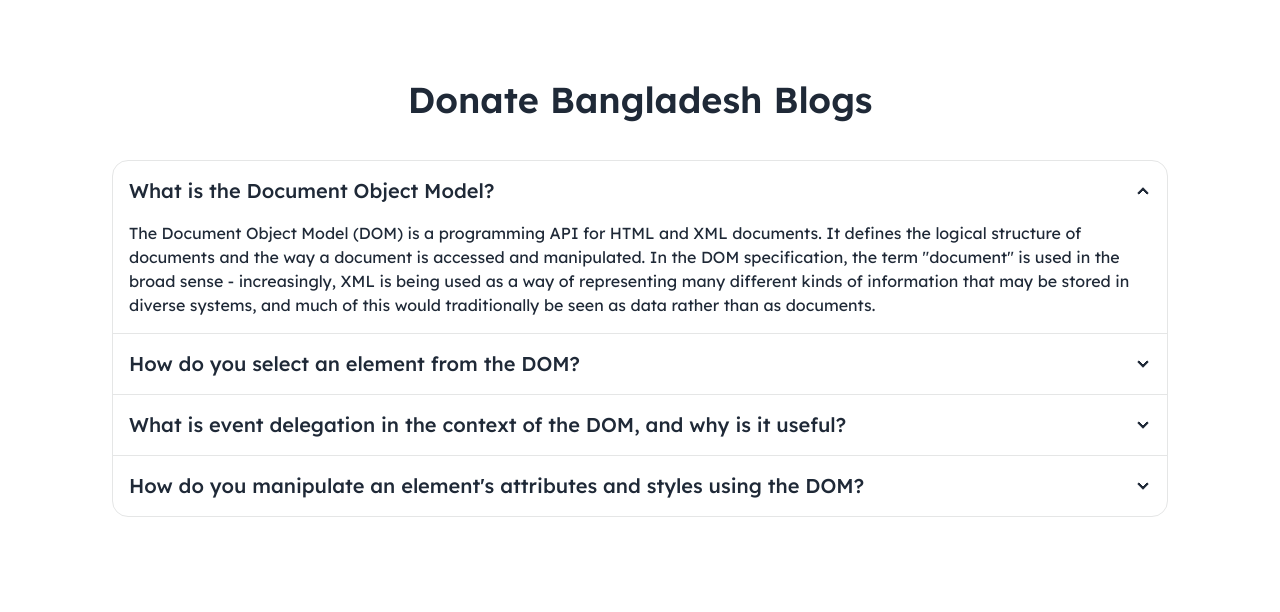
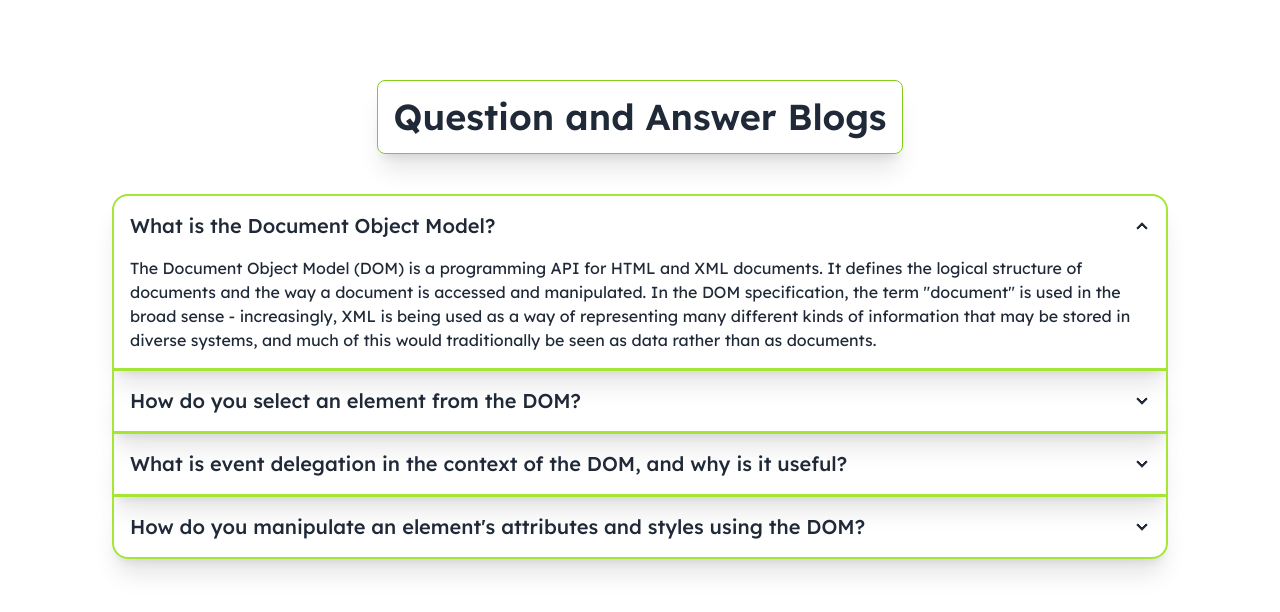
Before and after one commit to Sadik-Sami/B10-Assignment5, a plain HTML site: page blog.html in a window 1280 px wide. Drawn offline with nearby package versions, Linux system fonts and the light colour scheme.

Commit message:
blogs pages designed

```diff
--- a/blog.html
+++ b/blog.html
@@ -22,15 +22,15 @@
 	</head>
 
 	<body>
-		<section>
-			<p class="text-center text-2xl lg:text-4xl mt-10 lg:mt-20 font-semibold">
-				Donate Bangladesh Blogs
-			</p>
+		<section class="flex justify-center mb-5 lg:mb-10">
+			<h1 class="text-center text-2xl lg:text-4xl mt-10 lg:mt-20 font-semibold p-4 border border-lime-500 w-fit rounded-lg shadow-xl">
+				Question and Answer Blogs
+			</h1>
 		</section>
 		<section class="container mx-auto">
 			<div class="m-3 lg:my-10 lg:mx-28">
 				<div class="join join-vertical w-full rounded-2xl">
-					<div class="collapse collapse-arrow join-item border-base-300 border">
+					<div class="collapse collapse-arrow join-item border-lime-400 border-2 shadow-xl">
 						<input
 							type="radio"
 							name="my-accordion-4"
@@ -51,7 +51,7 @@
 							</p>
 						</div>
 					</div>
-					<div class="collapse collapse-arrow join-item border-base-300 border">
+					<div class="collapse collapse-arrow join-item border-lime-400 border-2 shadow-xl">
 						<input
 							type="radio"
 							name="my-accordion-4" />
@@ -70,7 +70,7 @@
 							<li>querySelectorAll()</li>
 						</div>
 					</div>
-					<div class="collapse collapse-arrow join-item border-base-300 border">
+					<div class="collapse collapse-arrow join-item border-lime-400 border-2 shadow-xl">
 						<input
 							type="radio"
 							name="my-accordion-4" />
@@ -88,7 +88,7 @@
 							</p>
 						</div>
 					</div>
-					<div class="collapse collapse-arrow join-item border-base-300 border">
+					<div class="collapse collapse-arrow join-item border-lime-400 border-2 shadow-xl">
 						<input
 							type="radio"
 							name="my-accordion-4" />
```
